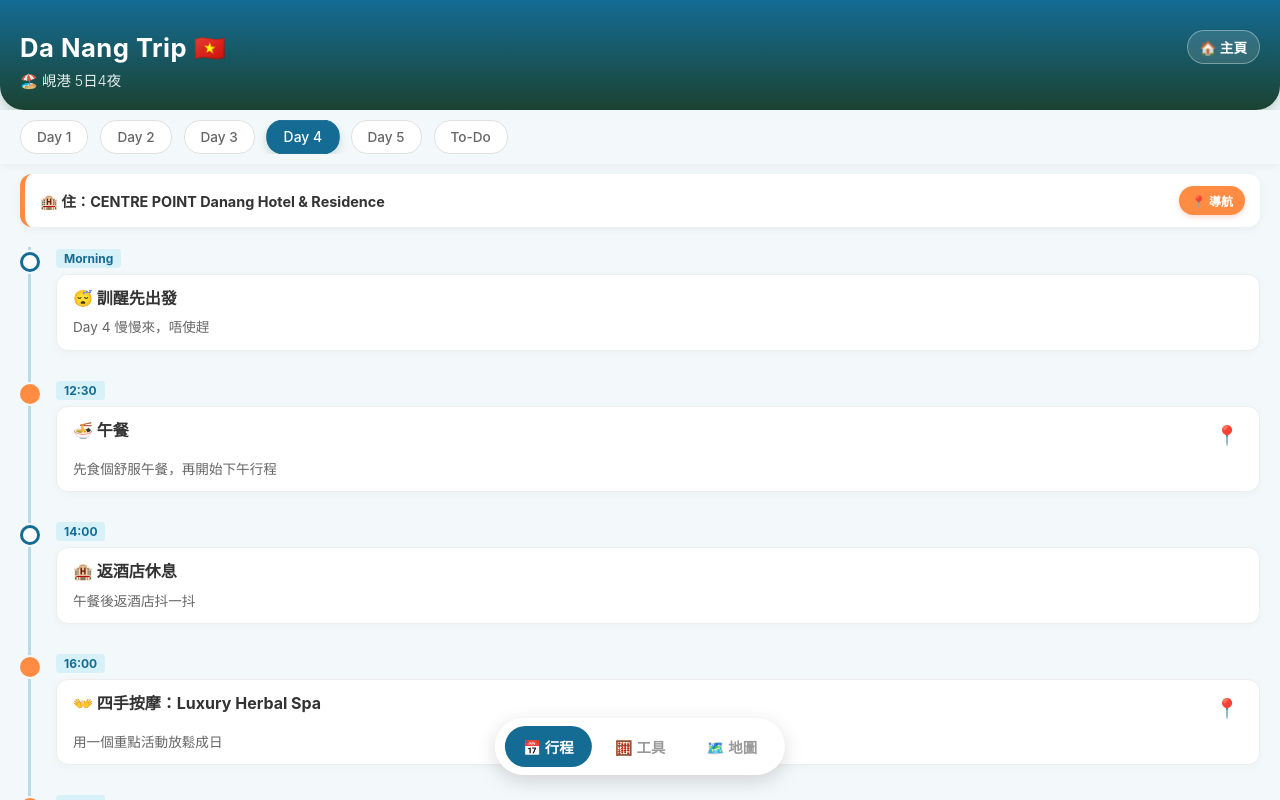
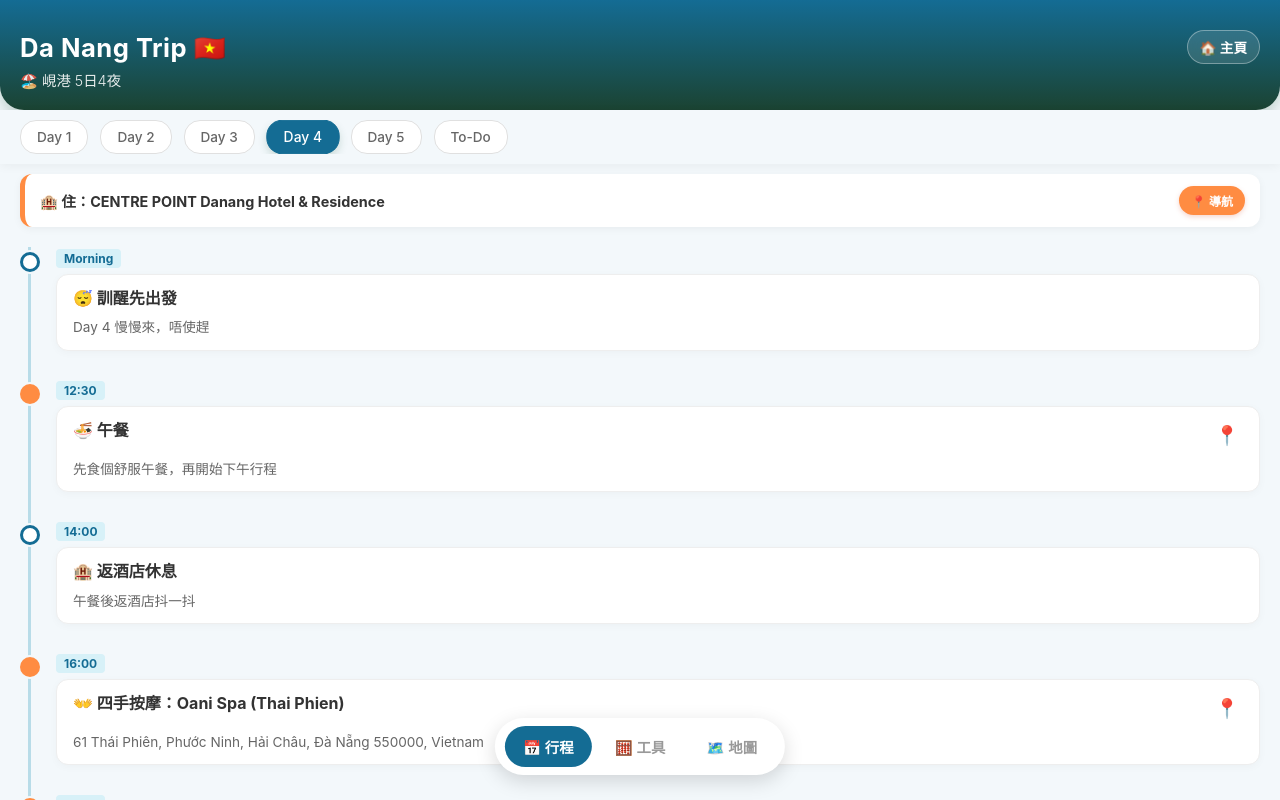
Before and after one commit to monmonmibo/monmonmibo.github.io, a React (Vite) app: page /danang26 in a window 1280 px wide. Both pictures are taken after a click on the element "Day 4". Shown: the top 800 px of the page. Built offline with nearby package versions, Linux system fonts and the light colour scheme.

Commit message:
Update Oani Spa booking details

```diff
--- a/src/pages/DAN26/DAN26.jsx
+++ b/src/pages/DAN26/DAN26.jsx
@@ -448,9 +448,9 @@ export default function DAN26() {
                   <div className={styles.timeLabel}>16:00</div>
                   <div className={styles.card}>
                     <div className={styles.titleRow}>
-                      <span className={styles.itemTitle}>👐 四手按摩：Luxury Herbal Spa</span>
+                      <span className={styles.itemTitle}>👐 四手按摩：Oani Spa (Thai Phien)</span>
                       <a
-                        href="https://www.google.com/maps/search/?api=1&query=Luxury+Herbal+Spa+Da+Nang"
+                        href="https://www.google.com/maps/search/?api=1&query=61+Thai+Phien%2C+Phuoc+Ninh%2C+Hai+Chau%2C+Da+Nang+550000%2C+Vietnam"
                         target="_blank"
                         rel="noreferrer"
                         className={styles.navIcon}
@@ -458,7 +458,7 @@ export default function DAN26() {
                         📍
                       </a>
                     </div>
-                    <div className={styles.details}>用一個重點活動放鬆成日</div>
+                    <div className={styles.details}>61 Thái Phiên, Phước Ninh, Hải Châu, Đà Nẵng 550000, Vietnam</div>
                   </div>
                 </div>
                 <div className={`${styles.timelineItem} ${styles.highlight}`}>
```
